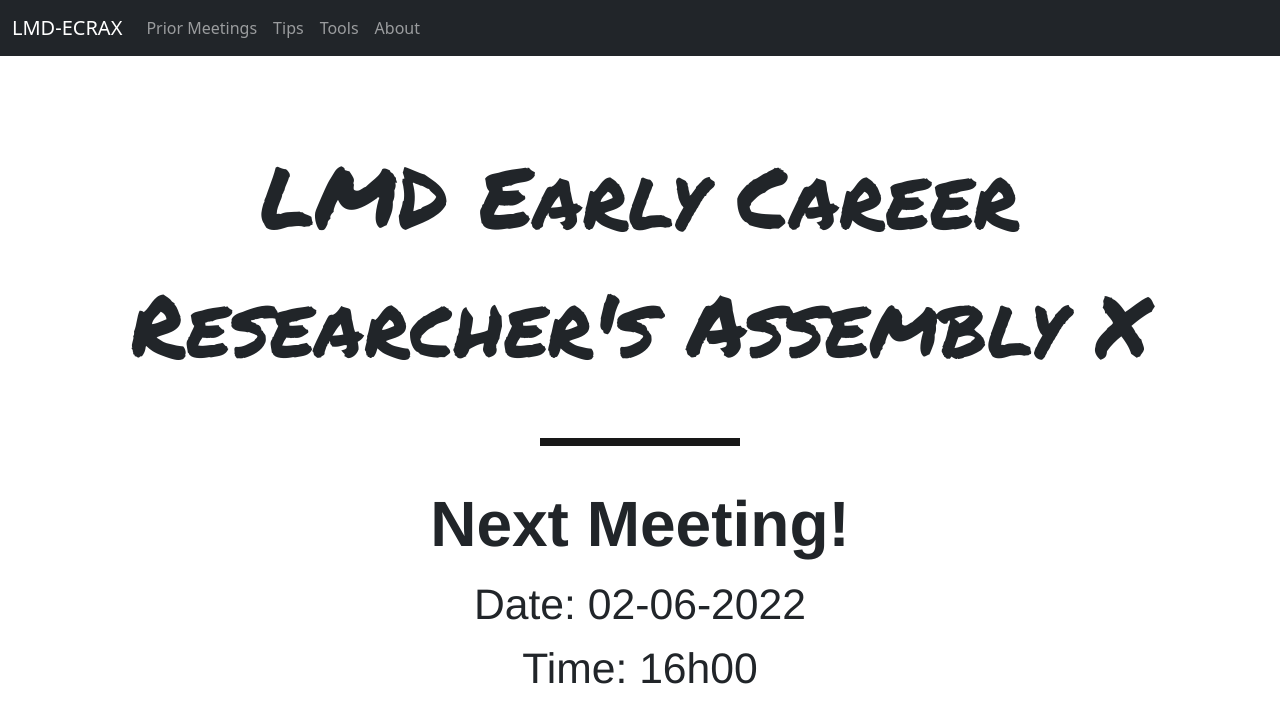
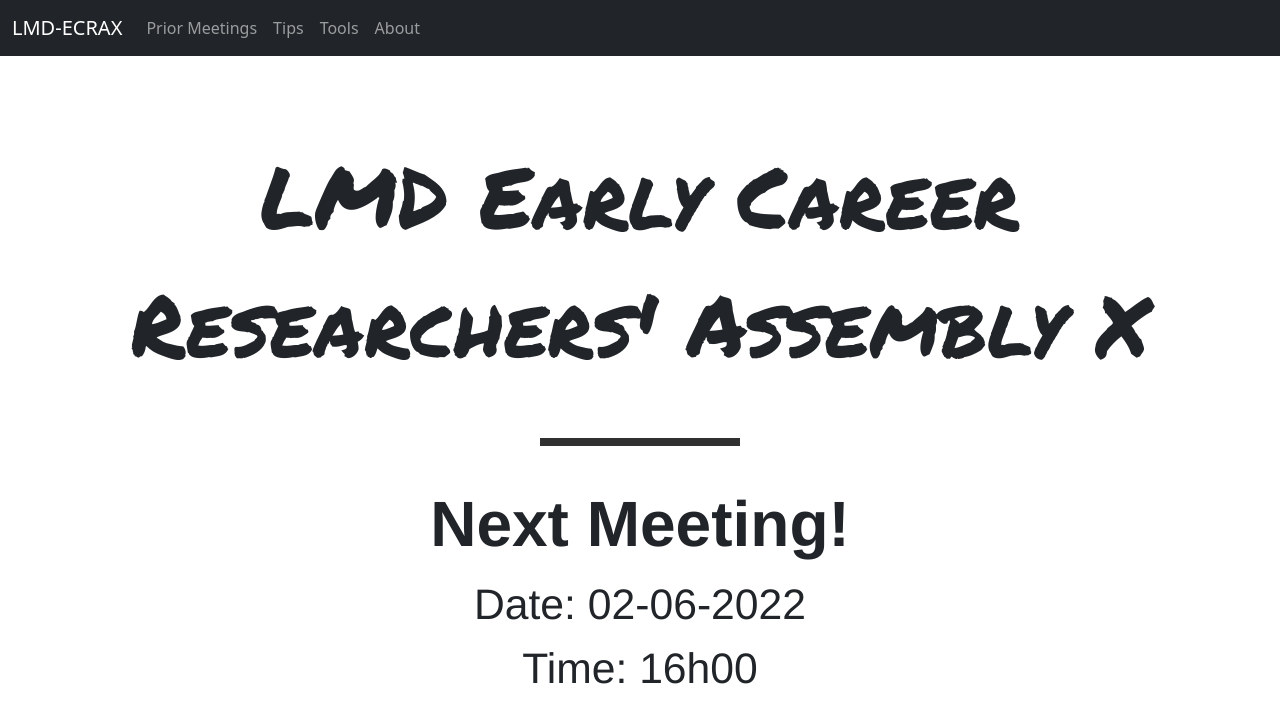
Before and after one commit to lmd-ecrax/lmd-ecrax.github.io, a Jekyll site: the page built from index.md, in a window 1280 px wide. Shown: the top 723 px of the page. Built offline with Jekyll 4.4.1, drawn with Linux system fonts in a browser that asks for light colours.

Commit message:
fixed some grammar

```diff
--- a/assets/css/styles.css
+++ b/assets/css/styles.css
@@ -17,7 +17,7 @@
 .hline {
     padding: 4px;
     margin: auto;
-    background-color: #181818;
+    background-color: #303030;
     width: 200px;
 }
 
--- a/index.md
+++ b/index.md
@@ -1,9 +1,9 @@
 ---
 layout: home
-title: "LMD Early Career Researcher's Assembly X"
+title: "LMD Early Career Researchers' Assembly X"
 ---
 
-<div class="big-title">LMD Early Career Researcher's Assembly X</div>
+<div class="big-title">LMD Early Career Researchers' Assembly X</div>
 
 <div class="hline"></div>
 
```
